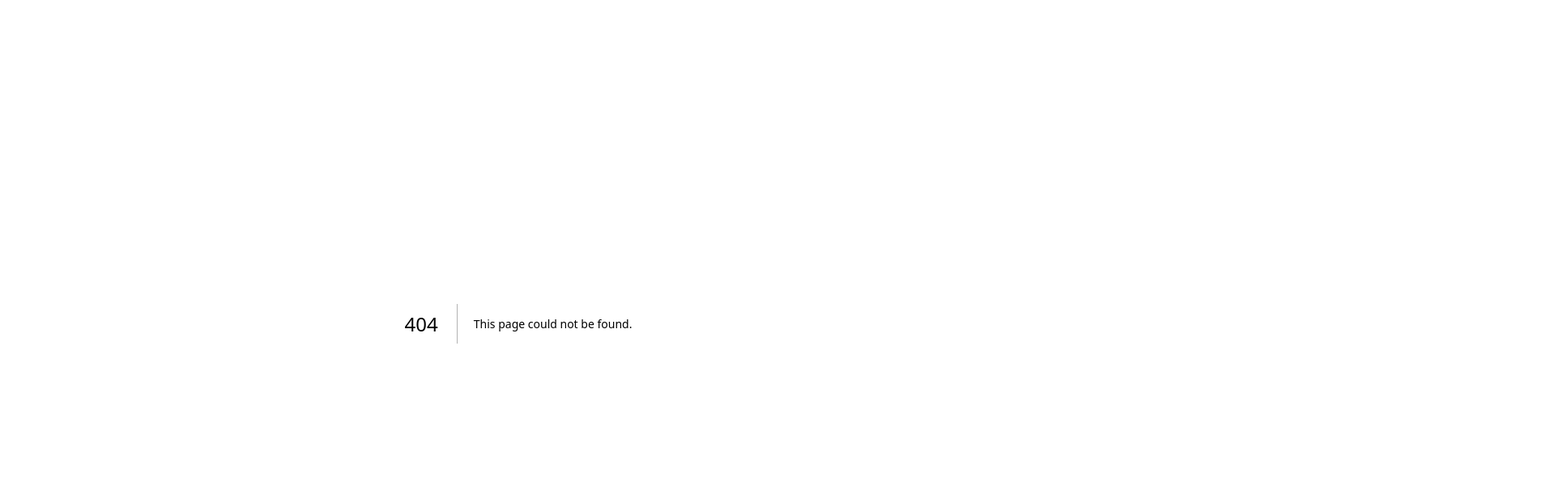
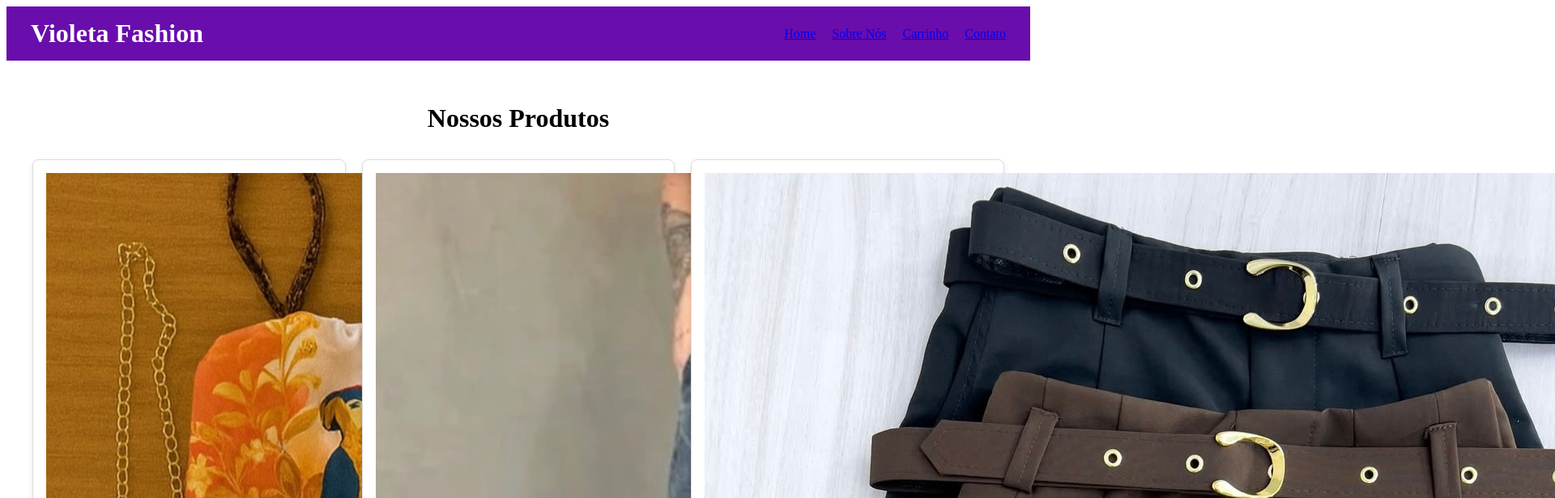
Before and after one commit to jamillebarbosa344/Violeta-fashion-frontend-novo, a Next.js app: page /produtos in a window 1280 px wide. Before the commit this address had no page. Shown: the top 616 px of the page at 81% size, 1920 px wide, since content can reach past the window. Built offline with nearby package versions, Linux system fonts and the light colour scheme.

Commit message:
Create produtos.js

```diff
--- /dev/null
+++ b/pages/produtos.js
@@ -0,0 +1,32 @@
+import Layout from '../components/Layout';
+import styles from './produtos.module.css';
+
+export default function Produtos() {
+  return (
+    <Layout>
+      <div className={styles.container}>
+        <h1 className={styles.titulo}>Nossos Produtos</h1>
+
+        <div className={styles.grid}>
+          <div className={styles.card}>
+            <img src="/produtos/IMG_3925.jpg" alt="Produto 1" />
+            <h2>Produto 1</h2>
+            <p>Descrição do produto 1</p>
+          </div>
+
+          <div className={styles.card}>
+            <img src="/produtos/IMG_3926.jpg" alt="Produto 2" />
+            <h2>Produto 2</h2>
+            <p>Descrição do produto 2</p>
+          </div>
+
+          <div className={styles.card}>
+            <img src="/produtos/IMG_3927.jpg" alt="Produto 3" />
+            <h2>Produto 3</h2>
+            <p>Descrição do produto 3</p>
+          </div>
+        </div>
+      </div>
+    </Layout>
+  );
+}
```
